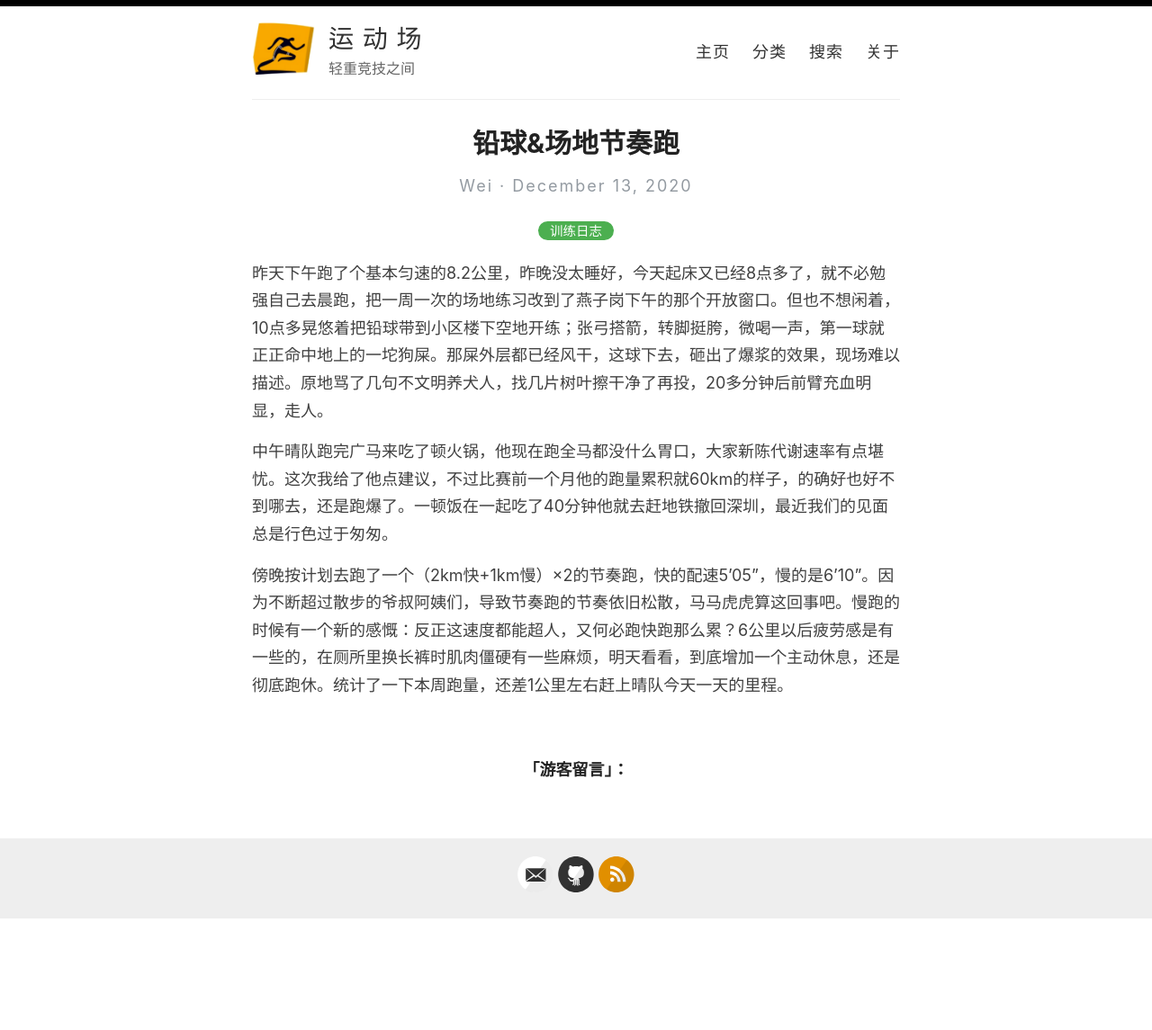
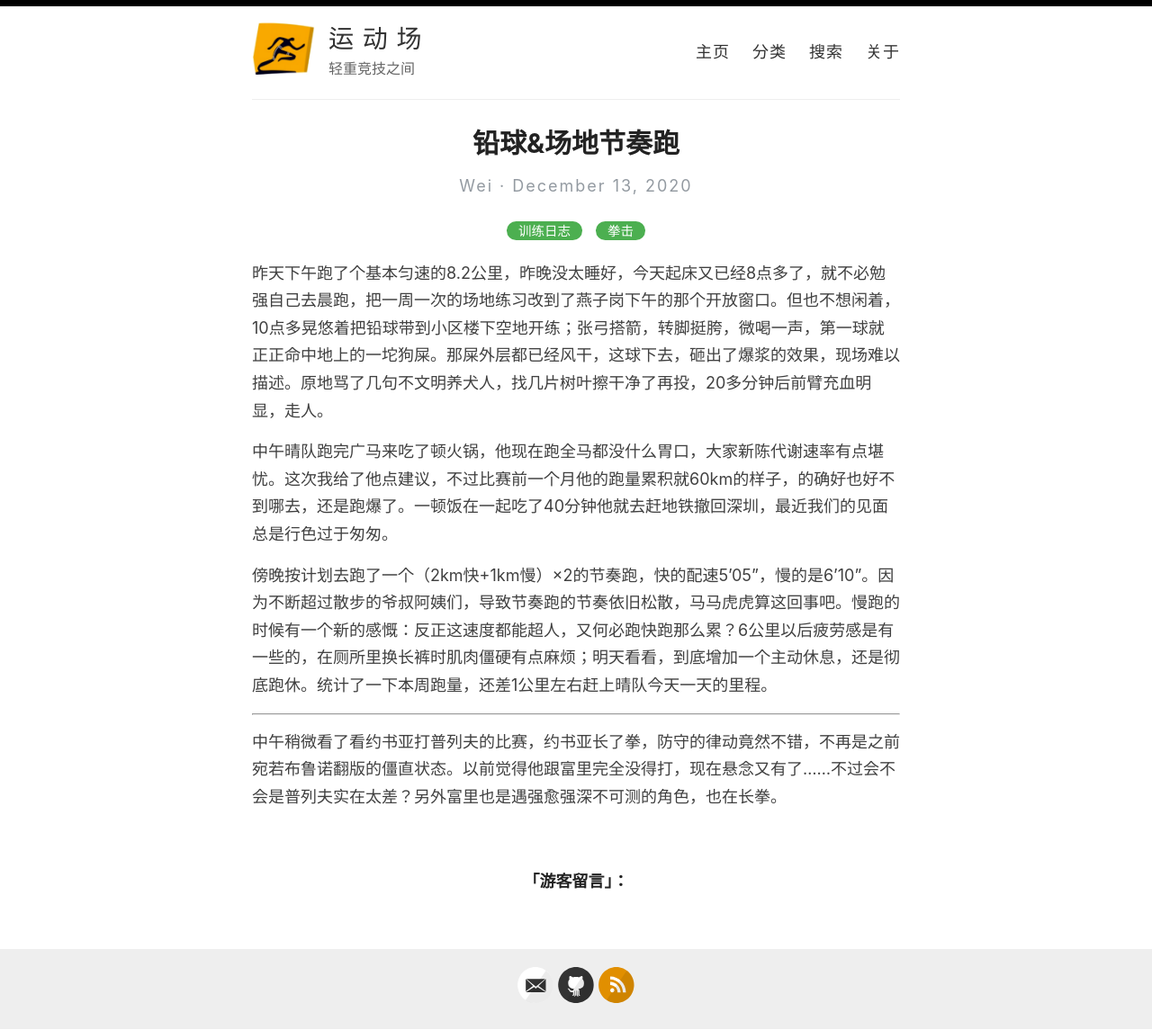
Before and after one commit to athletik/athletik.github.io, a Jekyll site: the page built from _posts/2020-12-13-铅球&场地节奏跑.md, in a window 1280 px wide. Shown: the whole page at 90% size. Built offline with Jekyll 4.4.1, drawn with Linux system fonts in a browser that asks for light colours; comment, search, counter and statistics services are not loaded; before the commit the page ends 1021 px from its top, so only the background shows below that.

Commit message:
Update 2020-12-13-铅球&场地节奏跑.md

```diff
--- a/_posts/2020-12-13-铅球&场地节奏跑.md
+++ b/_posts/2020-12-13-铅球&场地节奏跑.md
@@ -1,6 +1,6 @@
 ---
 layout: post
-categories: 训练日志
+categories: [训练日志, 拳击]
 title: 铅球&场地节奏跑
 ---
 
@@ -8,4 +8,8 @@ title: 铅球&场地节奏跑
 
 中午晴队跑完广马来吃了顿火锅，他现在跑全马都没什么胃口，大家新陈代谢速率有点堪忧。这次我给了他点建议，不过比赛前一个月他的跑量累积就60km的样子，的确好也好不到哪去，还是跑爆了。一顿饭在一起吃了40分钟他就去赶地铁撤回深圳，最近我们的见面总是行色过于匆匆。
 
-傍晚按计划去跑了一个（2km快+1km慢）×2的节奏跑，快的配速5'05"，慢的是6'10"。因为不断超过散步的爷叔阿姨们，导致节奏跑的节奏依旧松散，马马虎虎算这回事吧。慢跑的时候有一个新的感慨：反正这速度都能超人，又何必跑快跑那么累？6公里以后疲劳感是有一些的，在厕所里换长裤时肌肉僵硬有一些麻烦，明天看看，到底增加一个主动休息，还是彻底跑休。统计了一下本周跑量，还差1公里左右赶上晴队今天一天的里程。
+傍晚按计划去跑了一个（2km快+1km慢）×2的节奏跑，快的配速5'05"，慢的是6'10"。因为不断超过散步的爷叔阿姨们，导致节奏跑的节奏依旧松散，马马虎虎算这回事吧。慢跑的时候有一个新的感慨：反正这速度都能超人，又何必跑快跑那么累？6公里以后疲劳感是有一些的，在厕所里换长裤时肌肉僵硬有点麻烦；明天看看，到底增加一个主动休息，还是彻底跑休。统计了一下本周跑量，还差1公里左右赶上晴队今天一天的里程。
+
+---
+
+中午稍微看了看约书亚打普列夫的比赛，约书亚长了拳，防守的律动竟然不错，不再是之前宛若布鲁诺翻版的僵直状态。以前觉得他跟富里完全没得打，现在悬念又有了……不过会不会是普列夫实在太差？另外富里也是遇强愈强深不可测的角色，也在长拳。
```
